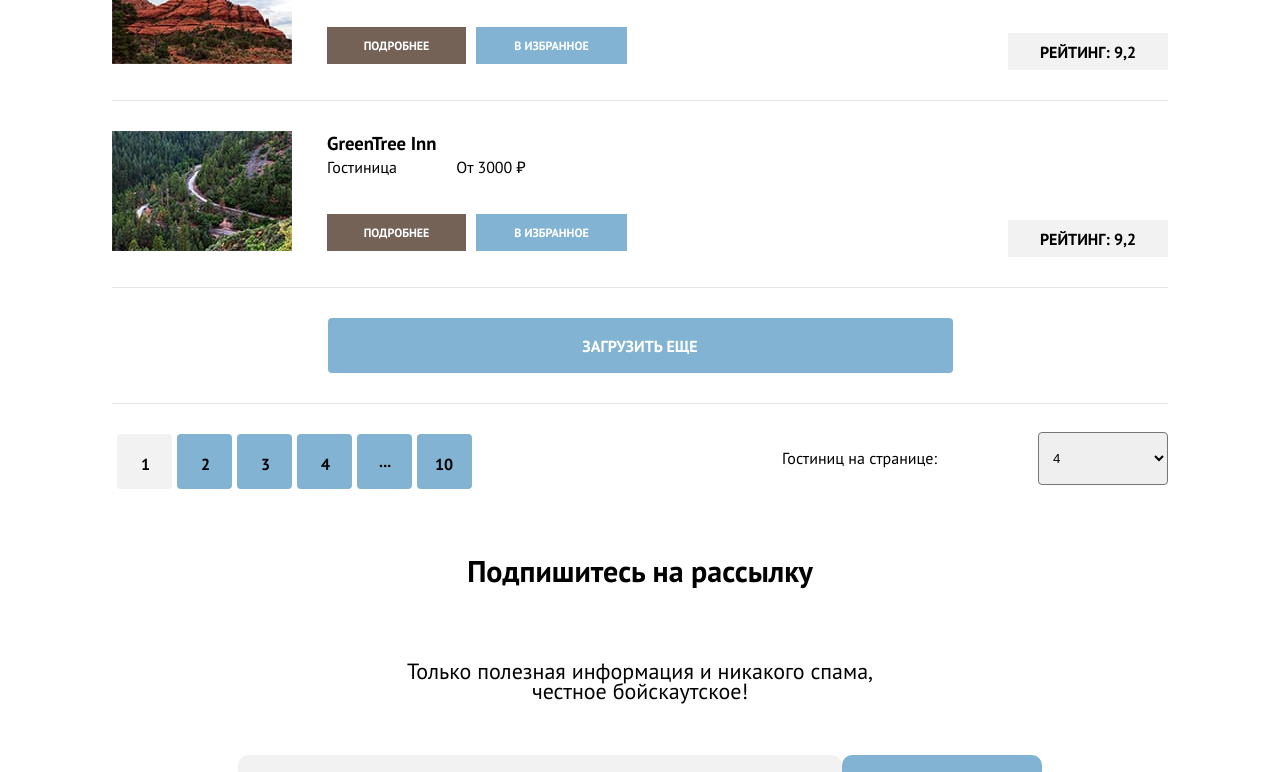
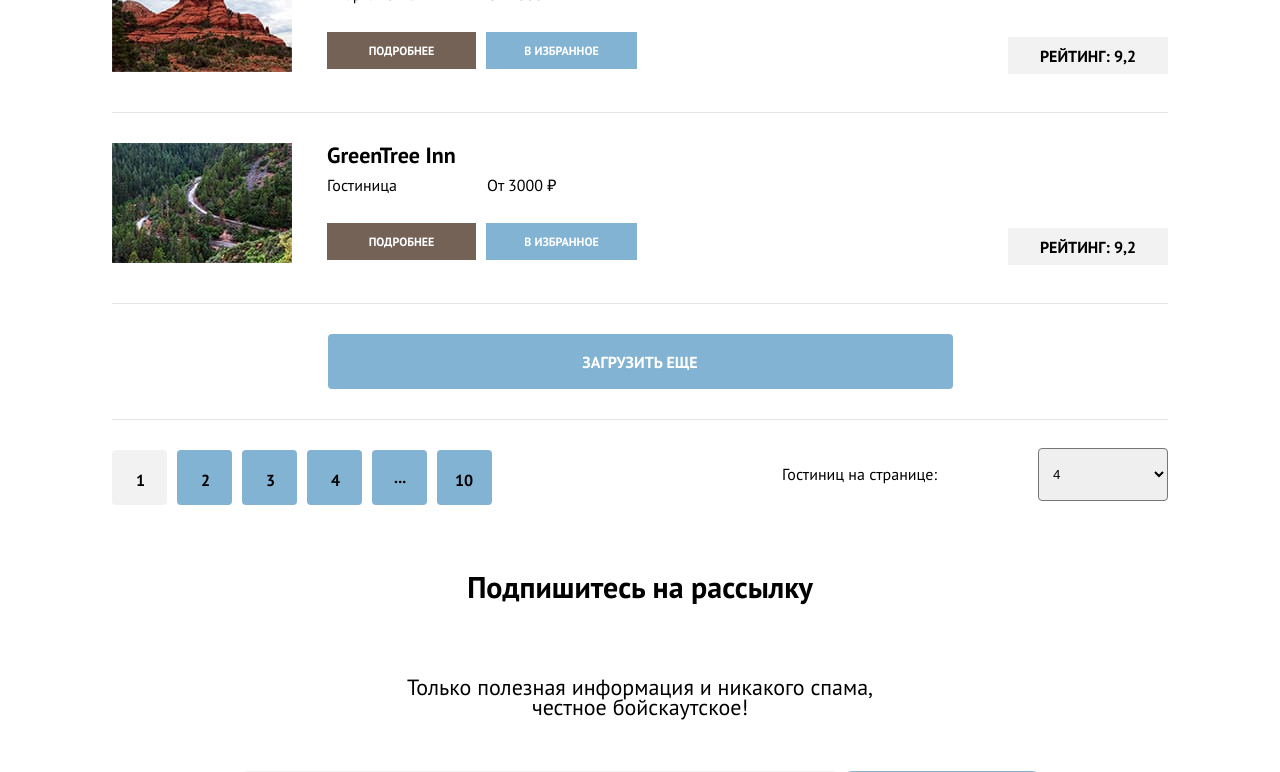
Before and after one commit to Muratbek88/441737-sedona-32, a plain HTML site: page catalog.html in a window 1280 px wide. Shown: the part 1045-1817 px from the top of the page. Drawn offline with Linux system fonts and the light colour scheme; files whose address does not match are found by name.

Commit message:
Задание №6. Сетки компонентов на гридах
Задание №6. Сетки компонентов на гридах.

```diff
--- a/styles/styles.css
+++ b/styles/styles.css
@@ -399,8 +399,9 @@ body {
 }
 
 .filters-form {
-  display: flex;
-  justify-content: space-between;
+  display: grid;
+  grid-template-columns: 400px 400px;
+  gap: 250px;
   width: 1000px;
 }
 
@@ -459,19 +460,19 @@ body {
 }
 
 .filters-button-apply {
-  background-color: rgba(131, 179, 211, 1);
+  font-size: 14px;
+  font-weight:  normal;
   border: none;
   border-radius: 5px;
-  font-size: 14px;
-  font-weight:  normal;
+  background-color: rgba(131, 179, 211, 1);
 }
 
 .filters-button-reset {
-  background-color:  transparent;
+  background-color: transparent;
   border: none;
   text-transform: capitalize;
   font-size: 16px;
-  font-weight:  normal;
+  font-weight: normal;
 }
 
 .sorting-block {
@@ -489,19 +490,16 @@ body {
   font-size: 30px;
 }
 
-.sorting-type {
-  margin-left: 200px;
-}
-
 .select-control {
   width: 250px;
   height: 40px;
 }
 
 .sorting-list {
-  display: flex;
-  justify-content: flex-end;
-  width: 300px;
+  display: grid;
+  grid-template-columns: 40px 40px 40px;
+  justify-items: end;
+  column-gap: 10px;
   margin: 0;
   padding: 0;
   list-style: none;
@@ -534,8 +532,9 @@ body {
 }
 
 .gallery-item {
-  width: 300px;
-  height: 100px;
+  display: grid;
+  grid-template-columns: 150px 160px;
+  grid-template-rows: 30px 50px 50px;
   margin: 0;
   padding: 0;
   margin-left: 35px;
@@ -544,20 +543,28 @@ body {
 .gallery-title {
   margin: 0;
   padding: 0;
+  grid-column: 1 / -1;
+  font-size: 22px;
 }
 
-.gallery-hotel,
-.gallery-hotel-price {
+.gallery-hotel {
   display: inline-block;
+  grid-column: 1 / 2;
 }
 
 .gallery-hotel-price {
-  margin-left: 55px;
+  grid-column: 2 / 3;
+}
+
+.gallery-hotel-price {
+  display: inline-block;
+  margin-left: 10px;
   margin-bottom: 35px;
 }
 
 .gallery-hotel-info {
   display: flex;
+  grid-column: 1 / 3;
 }
 
 .gallery-details {
@@ -590,6 +597,9 @@ body {
 }
 
 .gallery-hotel-rating {
+  display: grid;
+  grid-template-columns: 160px;
+  grid-template-rows: 50px 45px;
   align-self: flex-end;
   margin-left: auto;
 }
@@ -628,14 +638,12 @@ body {
 }
 
 .pagination-list {
-  display: flex;
+  display: grid;
+  grid-template-columns: 55px 55px 55px 55px 55px 55px;
+  column-gap: 10px;
   margin: 0;
   padding: 0;
   list-style-type: none;
-}
-
-.pagination-item {
-  margin-left: 5px;
 }
 
 .pagination-link {
```
